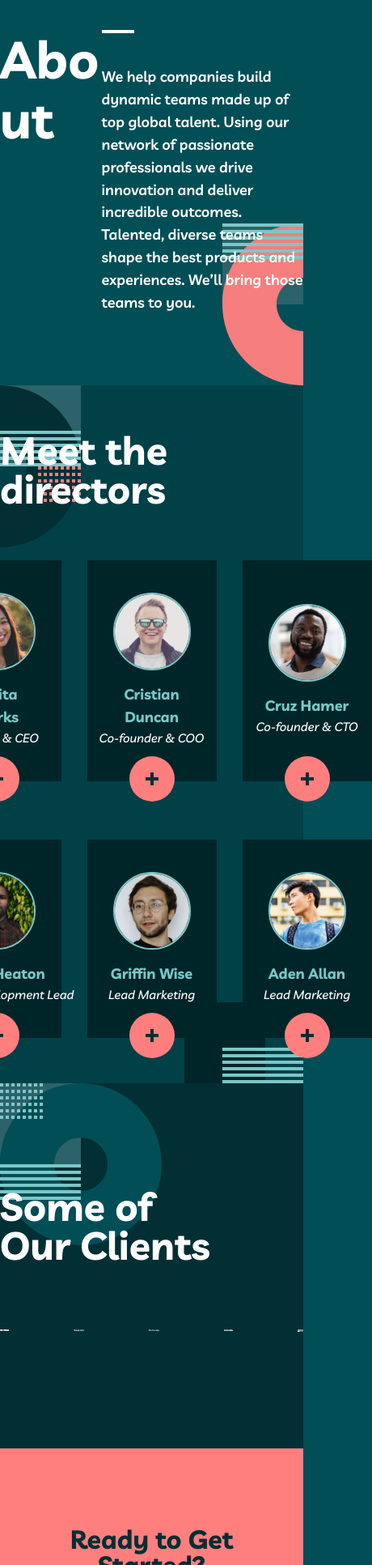
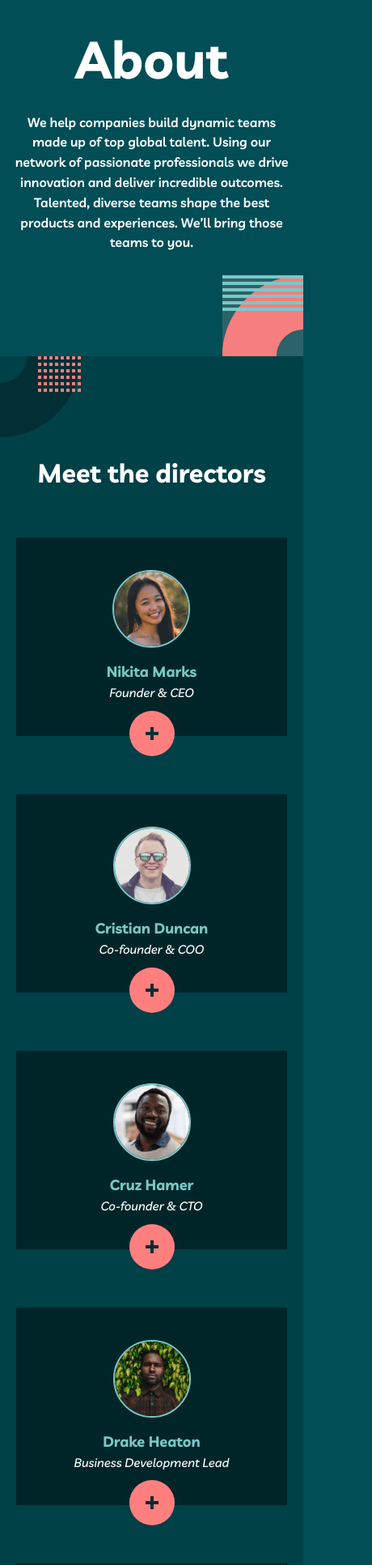
Before and after one commit to JoeWebDevelopment/myteam-multi-page-website, a plain HTML site: page about.html in a window 390 px wide. Shown: the part 67-2000 px from the top of the page at 81% size, 460 px wide, since content can reach past the window. Drawn offline with Linux system fonts and the light colour scheme.

Commit message:
added mobile responsiveness, and further tablet adjustmenrs for screen sizes.

```diff
--- a/about.html
+++ b/about.html
@@ -100,7 +100,7 @@
               <div class="social-links-overlay">
                 <a href="" class="social-link">
                   <svg xmlns="http://www.w3.org/2000/svg" width="24" height="20"><path fill="#FFF" d="M24 2.557a9.83 9.83 0 01-2.828.775A4.932 4.932 0 0023.337.608a9.864 9.864 0 01-3.127 1.195A4.916 4.916 0 0016.616.248c-3.179 0-5.515 2.966-4.797 6.045A13.978 13.978 0 011.671 1.149a4.93 4.93 0 001.523 6.574 4.903 4.903 0 01-2.229-.616c-.054 2.281 1.581 4.415 3.949 4.89a4.935 4.935 0 01-2.224.084 4.928 4.928 0 004.6 3.419A9.9 9.9 0 010 17.54a13.94 13.94 0 007.548 2.212c9.142 0 14.307-7.721 13.995-14.646A10.025 10.025 0 0024 2.557z" class="linkimg"/>
-                </a></svg>
+                </svg></a>
                 <a href="" class="social-link">
                   <svg xmlns="http://www.w3.org/2000/svg" width="20" height="20"><path fill="#FFF" d="M18 0H2C.9 0 0 .9 0 2v16c0 1.1.9 2 2 2h16c1.1 0 2-.9 2-2V2c0-1.1-.9-2-2-2zM6 17H3V8h3v9zM4.5 6.3c-1 0-1.8-.8-1.8-1.8s.8-1.8 1.8-1.8 1.8.8 1.8 1.8-.8 1.8-1.8 1.8zM17 17h-3v-5.3c0-.8-.7-1.5-1.5-1.5s-1.5.7-1.5 1.5V17H8V8h3v1.2c.5-.8 1.6-1.4 2.5-1.4 1.9 0 3.5 1.6 3.5 3.5V17z" class="linkimg"/></svg>
                 </a>
@@ -269,7 +269,7 @@
                 Aden Allan
               </h3>
               <p class="director-title">
-                Lead Marketing
+                Head of Talent
               </p>
             </div>
              <div class="overlay">
@@ -278,7 +278,7 @@
                   Aden Allan
                 </h3>
                 <p class="overlay-quote">
-                "Empowered teams create truly amazing products. Set the north star and let them follow it.."
+                "Empowered teams create truly amazing products. Set the north star and let them follow it."
               </p>
               <div class="social-links-overlay">
                 <a href="" class="social-link">
@@ -362,6 +362,6 @@
       </div>
     </div>
   </footer>
+  <script src="script.js"></script>
 </body>
-<script src="script.js"></script>
 </html>
--- a/style.css
+++ b/style.css
@@ -635,6 +635,19 @@ line-height: 100%;
     border-color: var(--color-teal-900);
 }
 
+.cta-btn:hover{
+    background-color: var(--color-teal-900);
+    color: var(--color-neutral-0);
+}
+
+.cta-btn:focus{
+    border-color: var(--color-neutral-0);
+    background-color: var(--color-teal-900);
+    color: var(--color-neutral-0);
+    outline-offset: 3px;
+    outline: 2px solid black;
+}
+
 .cta{
     background-image: url(assets/bg-pattern-home-6-about-5.svg);
     background-repeat: no-repeat;
@@ -794,7 +807,7 @@ color: var(--color-neutral-0);
     flex-direction: column;
     align-items: center;
     justify-content: center;
-    padding-block: 3.5rem;
+    padding-block: 8.5rem;
     background-image: url(assets/bg-pattern-about-2-contact-1.svg), url(assets/bg-pattern-home-4-about-3.svg);
     background-repeat: no-repeat;
     background-position: top left -6.25rem , bottom right;
@@ -921,6 +934,7 @@ color: var(--color-neutral-0);
     justify-content: center;
     flex-direction: column;
     gap: 1.5rem;
+    inset: 0;
 }
 a:hover  .linkimg {
     fill: var(--color-rose-500);
@@ -984,11 +998,50 @@ a:focus .linkimg{
 
 /* Media Queries */
 
+@media(max-width: 1400px){
+    .directors-grid{
+
+    }
+}
+
 @media(max-width: 1300px){
     .hero-container{
         background-image: none;
     }
 
+}
+
+@media(max-width:1280px){
+    .two-column-about{
+        flex-direction: column;
+        justify-content: center;
+        align-items: center;
+        gap: 1.75rem;
+    }
+    .about-content{
+        text-align: center;
+        max-width: calc(457px + 10vw + 3rem);
+        text-wrap: initial;
+        padding-inline: 1.025rem;
+        font-size: 1rem;
+    }
+    .about-content::before{
+        display: none;
+    }
+    .directors-grid{
+        padding-inline: 1.25rem;
+    }
+
+    .directors{
+        padding-block: 8rem;
+    }
+
+    .clients-grid{
+        padding-inline: 1rem;
+    }
+    .clients{
+        background-position: top -6.25rem left;
+    }
 }
 
 @media(max-width: 1198px){
@@ -1117,6 +1170,53 @@ a:focus .linkimg{
         width: 100%;
         flex-direction: row;
         justify-content: space-between;
+    }
+}
+
+@media (max-width: 1100px) {
+    .directors-grid{
+        grid-template-columns: repeat(2,1fr);
+    }
+}
+
+@media(max-width: 740px){
+    .about{
+        background-position: bottom -6.25rem right -6.25rem;
+        padding-block-end: 5rem;
+    }
+
+    .directors{
+        background-position: top -6.25rem left -6.25rem, bottom right;
+    }
+
+    .director-heading{
+        font-size: 2rem;
+    }
+
+    .director{}
+
+    .directors-grid{
+        grid-template-columns: repeat(1,1fr);
+    }
+
+    .about-content{
+
+    }
+
+    .clients{
+        background-position: top -6.25rem left -6.25rem;
+    }
+
+    .client-heading{
+        font-size: 2rem;
+        text-align: center;
+    }
+
+    .clients-grid{
+        flex-direction: column;
+        align-items: center;
+        justify-content: center;
+        padding-inline: 2.25rem;
     }
 }
 /*  Mobile */
```
